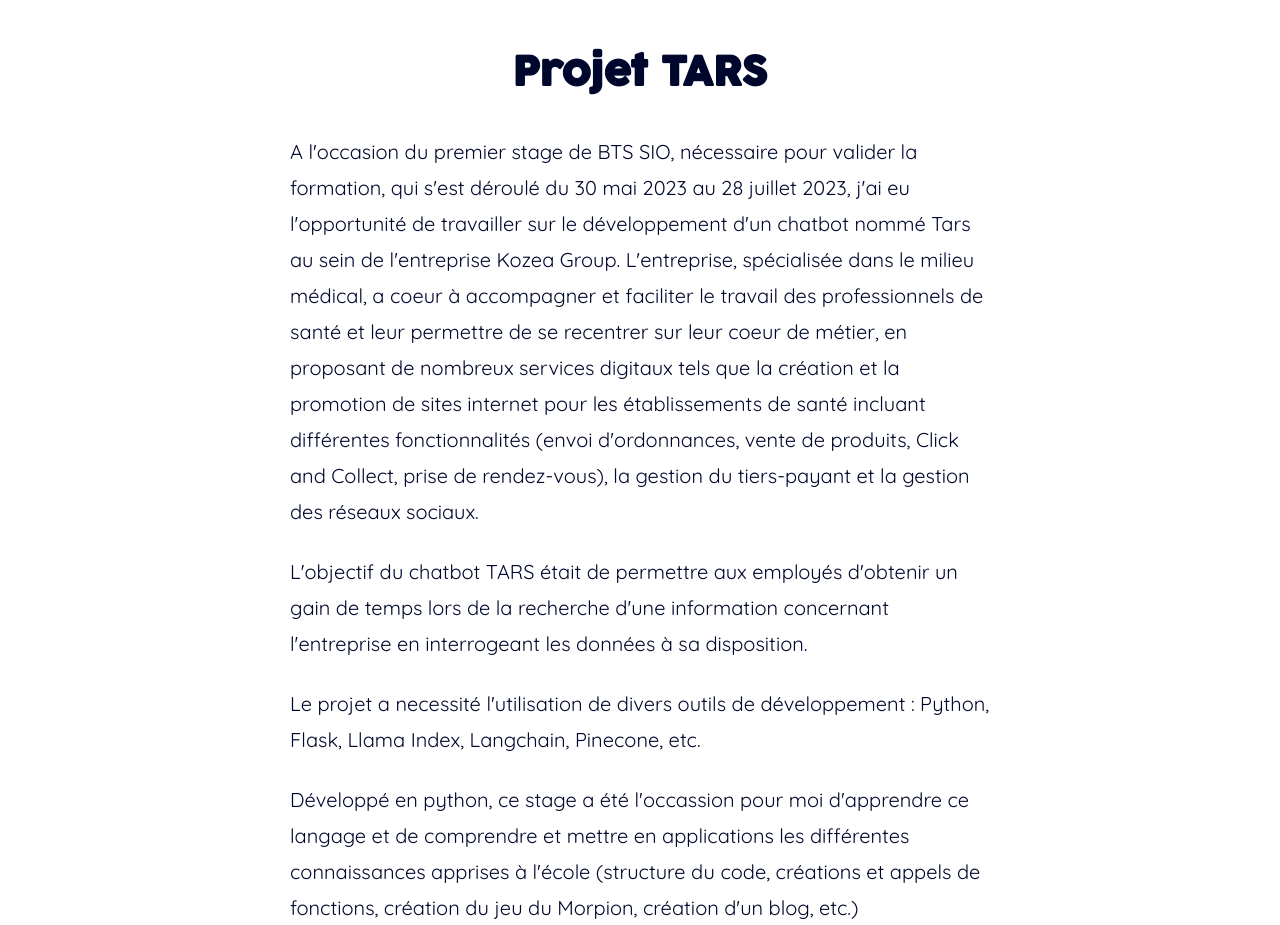
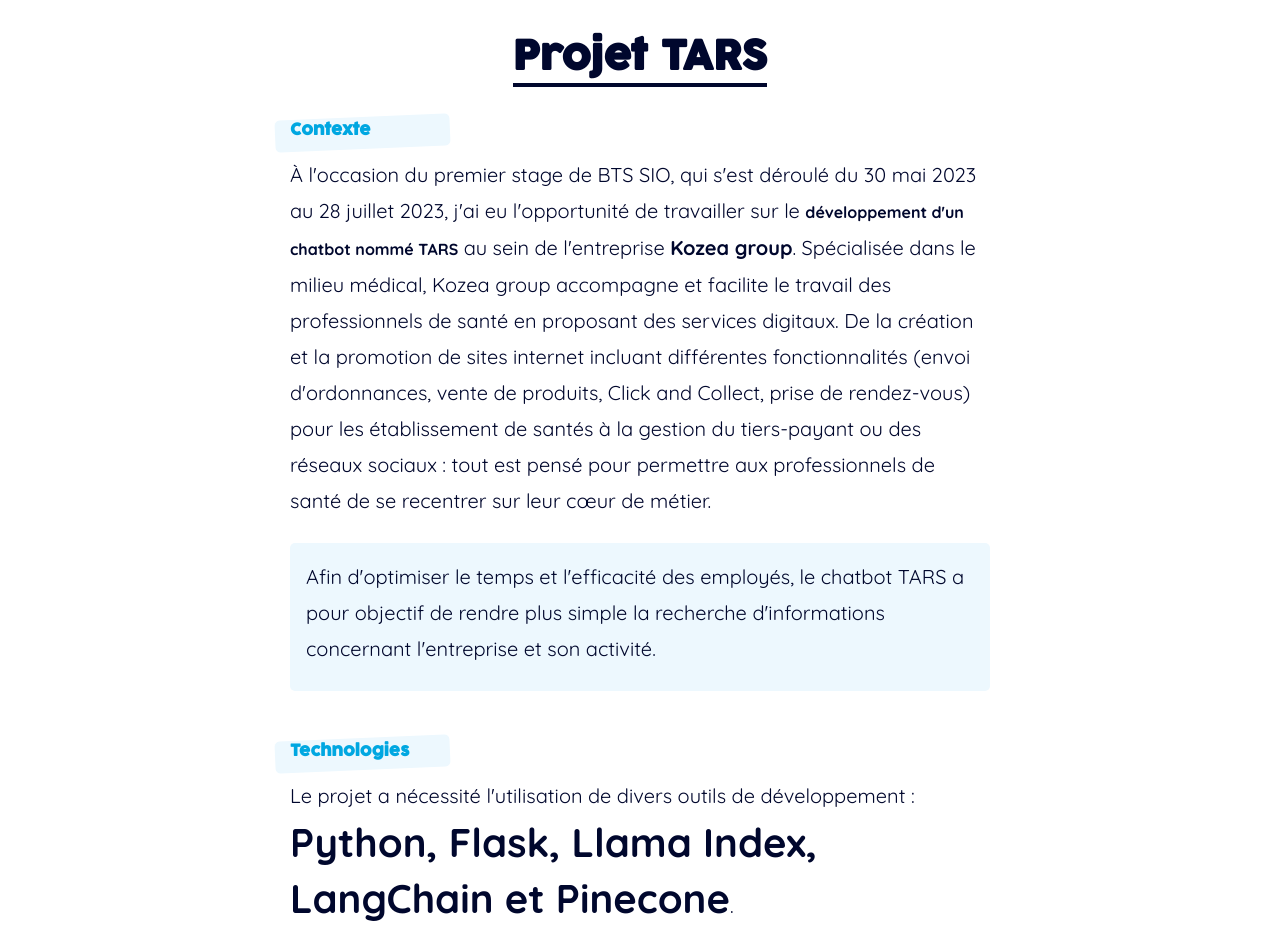
Before and after one commit to Akkyaane/Portfolio, a PHP site: page /templates/projects/tars-chatbot.html in a window 1280 px wide. Shown: the part 76-1001 px from the top of the page. Run offline with PHP 8.4, Linux system fonts and the light colour scheme.

Commit message:
Start styling projects

```diff
--- a/assets/css/projects.css
+++ b/assets/css/projects.css
@@ -36,7 +36,6 @@ header {
     background: #00072d;
 }
 
-/* About */
 .about-chatbot-tars-project {
     align-items: center;
     display: flex;
@@ -56,18 +55,139 @@ header {
 .about-chatbot-tars-project-container h2 {
     font-family: "Cocogoose", Arial, Helvetica, sans-serif;
     font-weight: 900;
-    padding: 2rem 0;
+    padding: 1rem 0;
     text-align: center;
+    position: relative;
+}
+
+.about-chatbot-tars-project-container h2:after {
+    background-color: #00072d;
+    bottom: 15px !important;
+    content: "";
+    height: 4px;
+    left: 0;
+    position: absolute;
+    width: 100%;
+  }
+
+  .about-chatbot-tars-project-container h3 {
+    font-family: "Cocogoose", Arial, Helvetica, sans-serif;
+    padding: 1rem 0;
+    text-align: left;
+    width: 100%;
+    color: #00a7e1;
+    position: relative;
+    z-index: 1;
+}
+
+.about-chatbot-tars-project-container h3::after {
+    content: '';
+    width: 175px;
+    height: 2rem;
+    position: absolute;
+    top: 15px;
+    left: -15px;
+    z-index: -1;
+    background-color:#edf8fe;
+    transform: rotate(-2.5deg);
+    border-radius: 5px;
+}
+
+.chatbot-tars-project-context {
+    padding-bottom: 2rem;
 }
 
 .about-chatbot-tars-project-container p {
     padding-bottom: 1.5rem;
 }
 
-.about-chatbot-tars-project-container a {
-    color: #00a7e1;
+.about-chatbot-tars-project-container span {
     font-weight: 900;
 }
+
+.about-chatbot-tars-project-container a {
+    font-weight: 900;
+}
+
+.about-chatbot-tars-project-container a:hover {
+    color: #00a7e1;
+}
+
+.zoom-in {
+    background-color: #edf8fe;
+    border-radius: 5px;
+    padding: 1rem;
+}
+
+.carousel {
+    width: 400px;
+    overflow: hidden;
+}
+
+.slides {
+    display: flex;
+    transition: transform 0.5s ease;
+}
+
+.slide {
+    min-width: 100%;
+}
+
+.slide img {
+    width: 100%;
+    display: block;
+}
+  .nav {
+    text-align: center;
+    margin-top: 10px;
+  }
+  .nav a {
+    text-decoration: none;
+    margin: 0 5px;
+    padding: 10px 15px;
+    background-color: #d9cab3; /* Default background color */
+    color: #5e0b15; /* Default text color */
+    display: inline-block;
+    border-radius: 50%; /* Makes the navigation buttons rounded */
+    transition: background-color 0.3s;
+  }
+  /* Make the first navigation button appear active by default */
+  .nav a:first-child {
+    background-color: #5e0b15; /* Highlight color for active slide */
+    color: #d9cab3; /* Change text color for better visibility */
+  }
+  #slide1:target ~ .nav a[href="#slide1"],
+    #slide2:target ~ .nav a[href="#slide2"],
+    #slide3:target ~ .nav a[href="#slide3"],
+    #slide1:target ~ .nav a:first-child /* Override the default active style when slide1 is targeted */ {
+    background-color: #5e0b15; /* Highlight color for active slide */
+    color: #d9cab3; /* Change text color for better visibility */
+  }
+  /* Override the default active style for the first navigation button when other slides are targeted */
+  #slide2:target ~ .nav a:first-child,
+  #slide3:target ~ .nav a:first-child {
+    background-color: #d9cab3; /* Back to default background color */
+    color: #5e0b15; /* Back to default text color */
+  }
+  #slide1:target ~ .slides {
+    transform: translateX(0%);
+  }
+  #slide2:target ~ .slides {
+    transform: translateX(-100%);
+  }
+  #slide3:target ~ .slides {
+    transform: translateX(-200%);
+  }
+  .credit {
+    text-align: center;
+    margin-top: 20px;
+    font-size:11px;
+    color: #5e0b15;
+  }
+  .credit a {color:#5e0b15;}
+
+
+
 
 .inavailable {
     align-items: center;
@@ -139,7 +259,7 @@ header {
     }
 }
 
-@media only screen and (min-width: 1200px) and (max-width: 1399px) {
+@media only screen and (min-width: 1200px) and (max-width: 1499px) {
     .about-chatbot-tars-project-container {
         padding: 2rem 0;
         width: 700px;
@@ -147,6 +267,15 @@ header {
 
     .about-chatbot-tars-project-container h2 {
         font-size: 2.5rem;
+    }
+
+    .zoom {
+        font-size: 1rem;
+    }
+
+    .background {
+        font-size: 2.5rem;
+        line-height: 3.5rem;
     }
 
     .about-chatbot-tars-project-container p {
@@ -159,7 +288,7 @@ header {
     }
 }
 
-@media only screen and (min-width: 1400px) {
+@media only screen and (min-width: 1500px) {
     .about-chatbot-tars-project-container {
         padding: 2rem 0;
         width: 800px;
@@ -169,9 +298,18 @@ header {
         font-size: 3rem;
     }
 
+    .about-chatbot-tars-project-container h3 {
+        font-size: 1.5rem;
+    }
+
+
     .about-chatbot-tars-project-container p {
         font-size: 1.5rem;
         line-height: 2.5rem;
+    }
+
+    .about-chatbot-tars-project-container span {
+        font-size: 1.5rem;
     }
 
     .about-chatbot-tars-project-container a {
--- a/templates/projects/tars-chatbot.html
+++ b/templates/projects/tars-chatbot.html
@@ -47,87 +47,82 @@
         <section class="about-chatbot-tars-project">
             <div class="about-chatbot-tars-project-container">
                 <h2>Projet TARS</h2>
+                <div class="chatbot-tars-project-context">
+                    <h3>Contexte</h3>
+                    <p>
+                        À l'occasion du premier stage de BTS SIO, qui s'est déroulé du
+                        30 mai 2023 au 28 juillet 2023, j'ai eu l'opportunité de travailler sur le <span>développement
+                            d'un
+                            chatbot nommé TARS</span> au sein de l'entreprise <a href="https://www.kozea.fr/">Kozea
+                            group</a>. Spécialisée dans le milieu
+                        médical, Kozea group accompagne et facilite le travail des professionnels de santé en proposant
+                        des services digitaux. De la
+                        création et la promotion de sites internet incluant différentes
+                        fonctionnalités (envoi d'ordonnances, vente de produits, Click and Collect, prise de
+                        rendez-vous) pour les établissement de santés à la gestion du tiers-payant ou des réseaux
+                        sociaux : tout est pensé pour permettre aux professionnels de santé
+                        de se recentrer sur leur cœur de métier.
+                    </p>
+                    <p class="zoom-in">
+                        Afin d'optimiser le temps et l'efficacité des employés, le chatbot TARS a pour objectif de
+                        rendre plus simple la recherche d'informations concernant l'entreprise et son activité.
+                    </p>
+                </div>
+                <h3>Technologies</h3>
                 <p>
-                    A l'occasion du premier stage de BTS SIO, nécessaire pour valider la formation, qui s'est déroulé du
-                    30 mai
-                    2023
-                    au 28 juillet 2023, j'ai eu l'opportunité de travailler sur le développement d'un chatbot nommé Tars
-                    au sein
-                    de
-                    l'entreprise Kozea Group. L'entreprise, spécialisée dans le milieu médical, a coeur à accompagner et
-                    faciliter
-                    le travail des professionnels de santé et leur permettre de se recentrer sur leur coeur de métier,
-                    en
-                    proposant
-                    de nombreux services digitaux tels que la création et la promotion de sites internet pour les
-                    établissements
-                    de
-                    santé incluant différentes fonctionnalités (envoi d'ordonnances, vente de produits, Click and
-                    Collect, prise
-                    de
-                    rendez-vous), la gestion du tiers-payant et la gestion des réseaux sociaux.
+                    Le projet a nécessité l'utilisation de divers outils de développement : <span
+                        class="background">Python, Flask, Llama Index,
+                        LangChain et Pinecone</span>.
                 </p>
                 <p>
-                    L'objectif du chatbot TARS était de permettre aux employés d'obtenir un gain de temps lors de la
-                    recherche
-                    d'une
-                    information concernant l'entreprise en interrogeant les données à sa disposition.
-                </p>
-                <p>
-                    Le projet a necessité l'utilisation de divers outils de développement : Python, Flask, Llama Index,
-                    Langchain,
-                    Pinecone, etc.
-                </p>
-                <p>
-                    Développé en python, ce stage a été l'occassion pour moi d'apprendre ce langage et de comprendre et
-                    mettre
-                    en
-                    applications les différentes connaissances apprises à l'école (structure du code, créations et
-                    appels de
-                    fonctions, création du jeu du Morpion, création d'un blog, etc.)
+                    Développé en Python, ce stage a été l'occasion pour moi d'apprendre ce langage et de comprendre et
+                    mettre en application les différentes connaissances apprises à l'école (structure du code, créations
+                    et appels de fonctions, création du jeu du Morpion, création d'un blog, etc.).
                 </p>
                 <p>
                     Concernant le rendu visuel du chatbot, j'ai eu la possibilité d'utiliser Flask, un <a
                         href="https://www.vigicorp.fr/qu-est-ce-qu-un-framework/">framework</a> Python, et de découvrir
-                    les
-                    différentes fonctionnalités proposées (html escaping, unique URLs, rendering templates, redirects,
-                    etc.)
+                    les différentes fonctionnalités proposées (HTML escaping, unique URLs, rendering templates,
+                    redirects, etc.).
+                </p>
+                <div id="carousel" class="carousel">
+                    <span id="slide1"></span>
+                    <span id="slide2"></span>
+                    <span id="slide3"></span>
+                    <div class="slides">
+                      <div class="slide"><img src="https://cdn.pixabay.com/photo/2015/04/23/21/59/tree-736877_1280.jpg" alt="Slide 1"></div>
+                      <div class="slide"><img src="https://cdn.pixabay.com/photo/2015/11/16/14/43/cat-1045782_1280.jpg" alt="Slide 2"></div>
+                      <div class="slide"><img src="https://cdn.pixabay.com/photo/2014/04/13/20/49/cat-323262_640.jpg" alt="Slide 3"></div>
+                    </div>
+                    <div class="nav">
+                      <a href="#slide1">1</a>
+                      <a href="#slide2">2</a>
+                      <a href="#slide3">3</a>
+                    </div>
+                </div>
+                <h3>Fonctionnement</h3>
+                <p>
+                    Pour faire fonctionner TARS, il est nécessaire de lier un Drive tel que Google Drive ou de déposer
+                    des documents dans la <a
+                        href="https://www.cloudflare.com/fr-fr/learning/ai/what-is-vector-database/">base de
+                        données
+                        vectorielle</a> Pinecone, qui se charge de construire un index dans lequel elle transforme les
+                    données en vecteurs. Cet index est ensuite utilisé pour répondre aux requêtes de l'utilisateur en
+                    mesurant la similarité entre les éléments grâce à leurs caractéristiques. L'API, construite en
+                    Python, se charge ensuite de récupérer l'index et de traiter les requêtes. Via les frameworks
+                    d'intelligence artificielle Llama Index et Langchain, les données récupérées sont découpées en
+                    nodes, c'est-à-dire des petits morceaux de textes, sur lesquels le chatbot, basé sur la logique de
+                    ChatGPT, va utiliser, en plus du prompt (instructions), pour répondre à l'utilisateur de la manière
+                    la plus précise et la plus pertinente possible.
                 </p>
                 <p>
-                    Pour faire fonctionner TARS, il est nécessaire de lier un drive tel que Google Drive ou déposer des
-                    documents
-                    dans la <a href="https://www.cloudflare.com/fr-fr/learning/ai/what-is-vector-database/">base de
-                        données
-                        vectorielle</a> Pinecone, qui se charge de construire un index dans lequel elle transforme les
-                    données
-                    en
-                    vecteurs. Cet index est ensuite utilisé pour répondre aux requêtes de l'utilisateur en mesurant la
-                    similarité
-                    entre les éléments grâce à leurs caractéristiques. L'API, construite en Python, se charge ensuite de
-                    récupérer
-                    l'index et de traiter les reqûetes. Via les frameworks d'intelligence artificelle Llama Index et
-                    Langchain,
-                    les
-                    données récupérées sont découpées en nodes, c'est-à-dire des petits morceaux de textes, sur lesquels
-                    le
-                    chatbot,
-                    basé sur la logique de ChatGPT, va utiliser, en plus du prompt (instructions), pour répondre à
-                    l'utilisateur
-                    de
-                    la manière la plus précise et la plus pertinente possible.
-                </p>
-                <p>
-                    Par ailleurs, j'ai également découvert très rapidement quelques commandes Git, la logique de GitHub,
-                    et le
-                    langage React.
+                    Par ailleurs, j'ai également pu découvrir très rapidement quelques commandes Git, la logique de
+                    GitHub, et le langage React.
                 </p>
                 <p>
                     En conclusion, ce stage m'a permis de solidifier ma vision et mes idées de développeur, de
-                    réellement
-                    découvrir
-                    comment une entreprise fonctionnait en internet, de découvrir d'autres métiers informatiques ou non
-                    et de me
-                    consituter un premier réseau.
+                    réellement découvrir comment une entreprise fonctionnait en interne, de découvrir d'autres métiers
+                    informatiques ou non et de me constituer un premier réseau.
                 </p>
             </div>
         </section>
```
Also changed, not shown: assets/script.js (line endings or trailing spaces).
